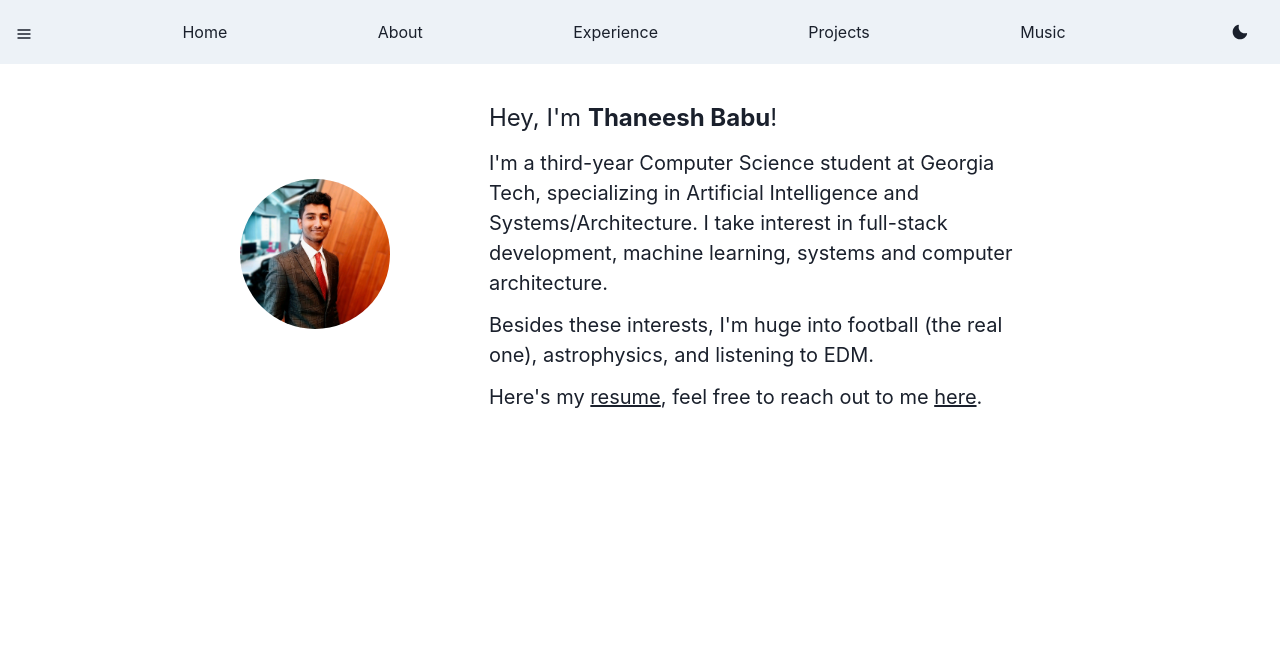
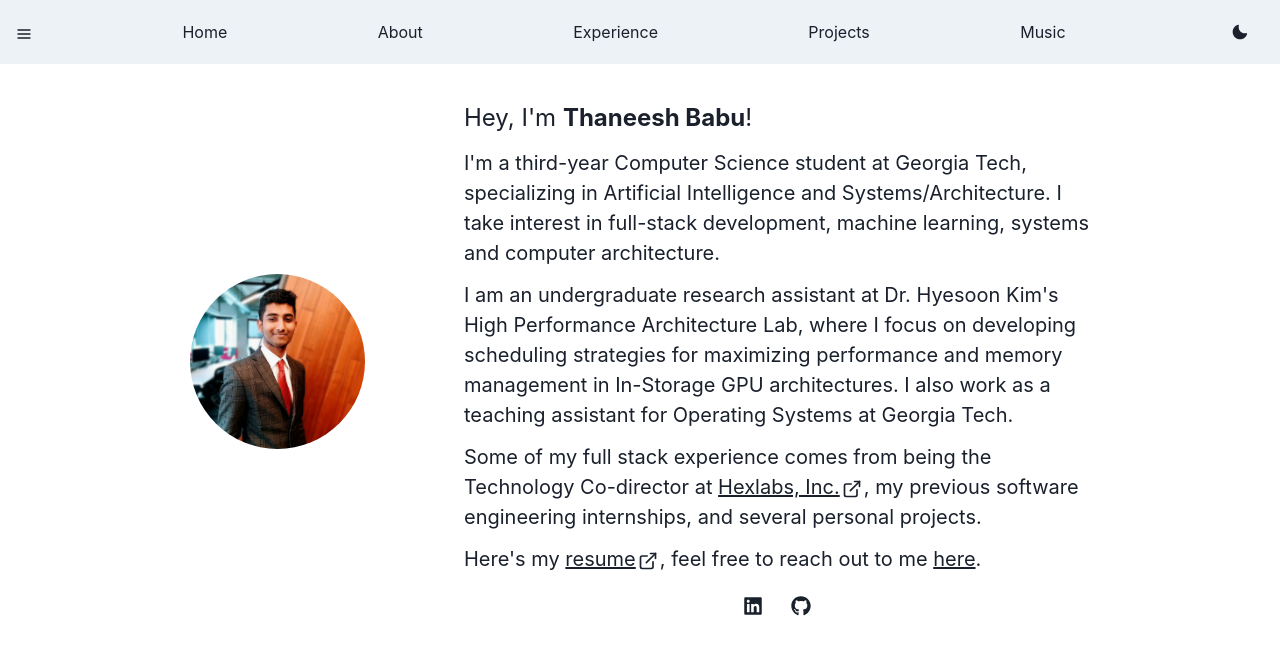
Before and after one commit to thaneesh-babu/Personal-Website, a React (Vite) app: page / in a window 1280 px wide. Shown: the top 654 px of the page. Built offline with nearby package versions, Linux system fonts and the light colour scheme.

Commit message:
update home and about pages

```diff
--- a/package.json
+++ b/package.json
@@ -19,6 +19,7 @@
     "framer-motion": "^6.3.3",
     "react": "^18.1.0",
     "react-dom": "^18.1.0",
+    "react-icons": "^4.9.0",
     "react-router": "^6.3.0",
     "react-router-dom": "^6.3.0",
     "sass": "^1.51.0"
--- a/src/pages/About.jsx
+++ b/src/pages/About.jsx
@@ -12,7 +12,7 @@ const About = () => (
     paddingTop={["5%", "10%", "2.5%"]}
   >
     <Text fontSize="xl" align={"left"} paddingTop={3}>
-      I'm a third-year Computer Science student at Georgia Tech, specializing in
+      I'm a junior at Georgia Tech, majoring in Computer Science specializing in
       Artificial Intelligence and Systems/Architecture. I take interest in
       full-stack development, machine learning, systems and computer
       architecture.
@@ -22,17 +22,6 @@ const About = () => (
       astrophysics, and listening to EDM.
     </Text>
 
-    <Text fontSize="xl" align={"left"} paddingTop={3}>
-      Here's my{" "}
-      <a href="https://thaneesh-babu.github.io/resume.pdf">
-        <u>resume</u>
-      </a>
-      , feel free to reach out to me{" "}
-      <a href="mailto:thaneesh@gatech.edu">
-        <u>here</u>
-      </a>
-      .
-    </Text>
   </Box>
 );
 
--- a/src/pages/Home.jsx
+++ b/src/pages/Home.jsx
@@ -1,20 +1,29 @@
 import React from "react";
 
-import { Box, HStack, Image, Text } from "@chakra-ui/react";
+import {
+  Box,
+  HStack,
+  Image,
+  Text,
+  ButtonGroup,
+  IconButton,
+} from "@chakra-ui/react";
+import { ExternalLinkIcon } from "@chakra-ui/icons";
+import { FaGithub, FaLinkedin } from "react-icons/fa";
 
 const Home = () => (
   <Box
     textAlign="center"
     fontSize="xl"
     w={["80%", "85%", "80%"]}
-    maxW={800}
+    maxW={900}
     mx="auto"
-    paddingTop={["5%", "10%", "2.5%"]}
+    paddingTop={["2.5%", "2.5%", "2.5%"]}
   >
     <HStack spacing={99} justifyContent="center">
       <Image
         borderRadius="full"
-        boxSize="150px"
+        boxSize="175px"
         src="../../assets/personal/thaneeshbabuimage.jpeg"
         alt="Thaneesh Babu"
       />
@@ -29,14 +38,29 @@ const Home = () => (
           computer architecture.
         </Text>
         <Text fontSize="xl" align={"left"} paddingTop={3}>
-          Besides these interests, I'm huge into football (the real one),
-          astrophysics, and listening to EDM.
+          I am an undergraduate research assistant at Dr. Hyesoon Kim's High
+          Performance Architecture Lab, where I focus on developing scheduling
+          strategies for maximizing performance and memory management in
+          In-Storage GPU architectures. I also work as a teaching assistant for
+          Operating Systems at Georgia Tech.
+        </Text>
+
+        <Text fontSize="xl" align={"left"} paddingTop={3}>
+          Some of my full stack experience comes from being the Technology
+          Co-director at{" "}
+          <a href="https://github.com/HackGT">
+            <u>Hexlabs, Inc.</u>
+            <ExternalLinkIcon mx="2px" />
+          </a>
+          , my previous software engineering internships, and several personal
+          projects.
         </Text>
 
         <Text fontSize="xl" align={"left"} paddingTop={3}>
           Here's my{" "}
           <a href="https://thaneesh-babu.github.io/resume.pdf">
             <u>resume</u>
+            <ExternalLinkIcon mx="2px" />
           </a>
           , feel free to reach out to me{" "}
           <a href="mailto:thaneesh@gatech.edu">
@@ -44,6 +68,20 @@ const Home = () => (
           </a>
           .
         </Text>
+        <ButtonGroup variant="ghost" paddingTop={3}>
+          <IconButton
+            as="a"
+            href="https://www.linkedin.com/in/thaneeshbabu/"
+            aria-label="LinkedIn"
+            icon={<FaLinkedin fontSize="1.25rem" />}
+          />
+          <IconButton
+            as="a"
+            href="https://github.com/thaneesh-babu"
+            aria-label="GitHub"
+            icon={<FaGithub fontSize="1.25rem" />}
+          />
+        </ButtonGroup>
       </Box>
     </HStack>
   </Box>
```
Also changed, not shown: src/shared/Footer.jsx (deleted), 1 other file (tests, documents, lock files or other folders).
